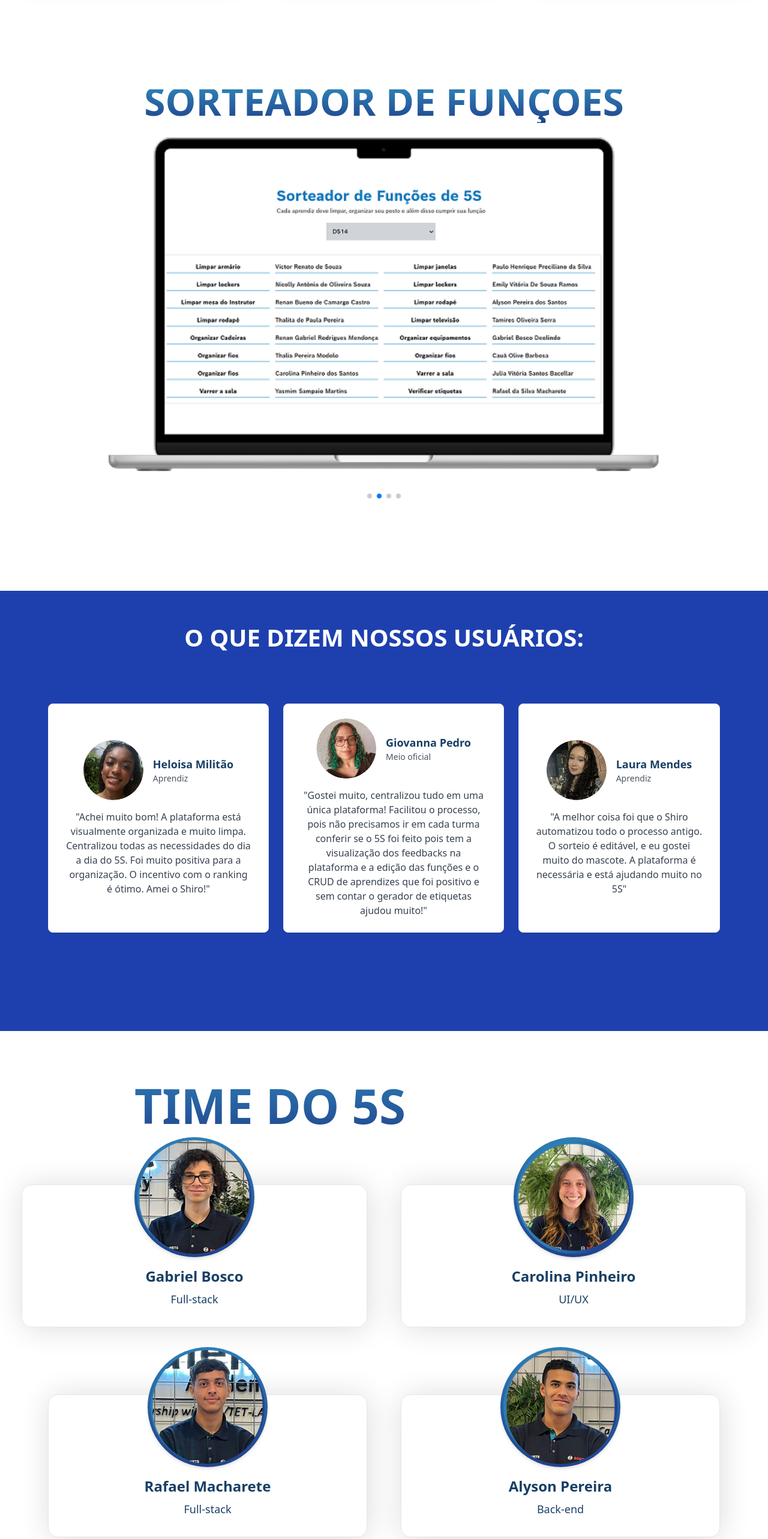
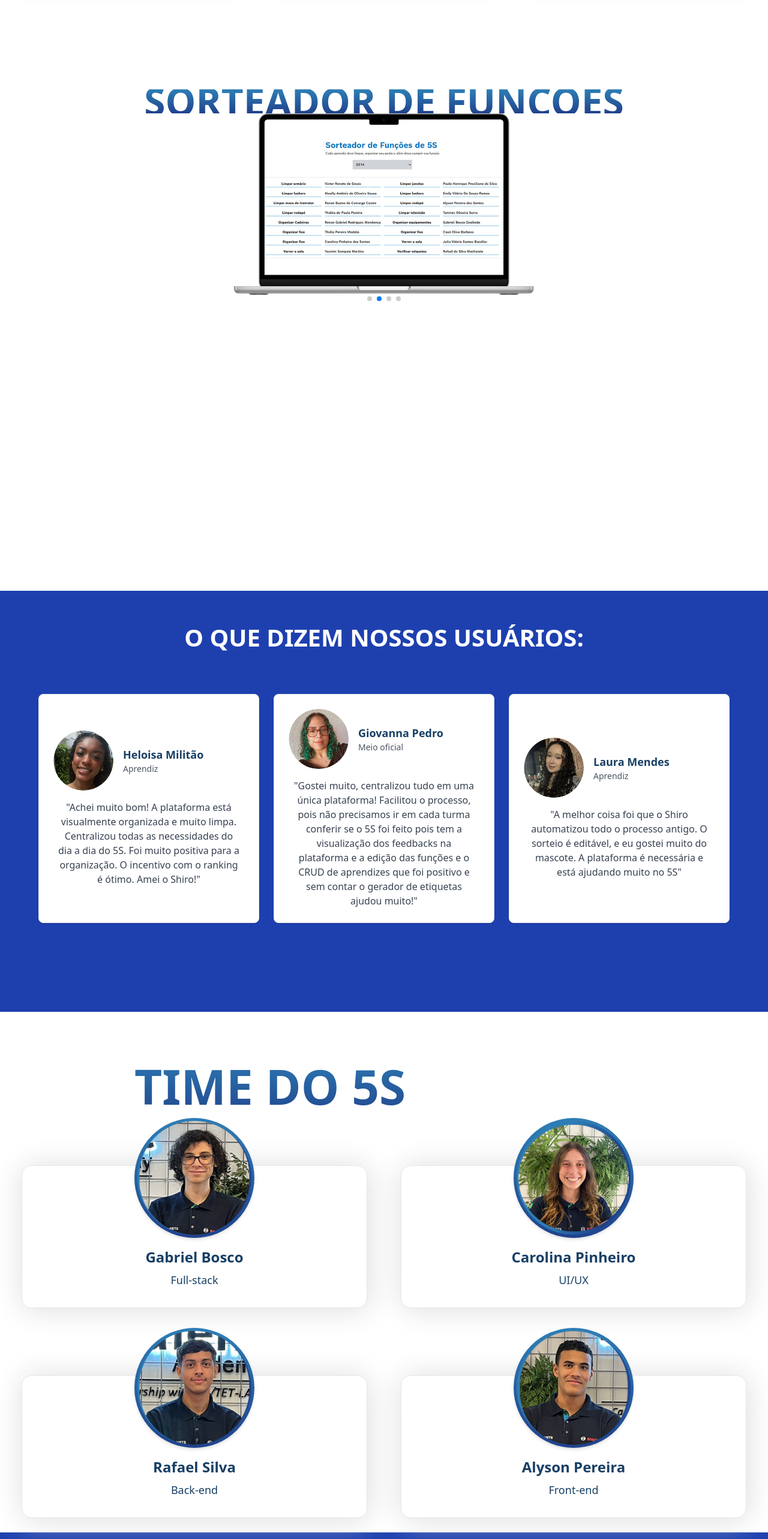
Before and after one commit to CarolinaPinheiroSantos/SinglePageShiro, a React (Vite) app: page / in a window 1280 px wide. Shown: the part 2240-4806 px from the top of the page at 60% size. Built offline with nearby package versions, Linux system fonts and the light colour scheme.

Commit message:
30/07/25

```diff
--- a/src/App.jsx
+++ b/src/App.jsx
@@ -108,8 +108,8 @@ function App() {
       <Carousel/>
     </section>
 
-    <section className="bg-blue px-6 py-12 flex flex-col items-center gap-6">
-      <h1 className="text-white text-[1.25rem] md:text-[2rem] lg:text-[2.5rem] flex justify-center font-bold">
+    <section className="bg-blue px-4 sm:px-6 py-12 flex flex-col items-center gap-6 overflow-x-hidden">
+      <h1 className="text-white text-[1.4rem] md:text-[2rem] lg:text-[2.5rem] flex justify-center font-bold">
         O QUE DIZEM NOSSOS USUÁRIOS:
       </h1>
 
@@ -142,7 +142,7 @@ function App() {
 
 
     <section className="mt-16">
-      <h2 className="text-[3.5rem] lg:text-[5rem] font-bold text-center lg:text-left lg:pl-[14rem]  bg-blueGradient bg-clip-text text-transparent mb-12">TIME DO 5S</h2>
+      <h2 className="text-[3rem] lg:text-[5rem] font-bold text-center lg:text-left lg:pl-[14rem]  bg-blueGradient bg-clip-text text-transparent mb-12">TIME DO 5S</h2>
 
       <div className="flex flex-row justify-center gap-6">
 
@@ -152,10 +152,10 @@ function App() {
       </div>
     </section>
 
-    <section className="m-16">
+    <section className="mt-16">
       <div className="flex flex-row justify-center gap-6">
-        <Members imgProgrammer={Programmer3} nameProgrammer="Rafael Macharete" role="Full-stack" />
-        <Members imgProgrammer={Programmer4} nameProgrammer="Alyson Pereira" role="Back-end" />
+        <Members imgProgrammer={Programmer3} nameProgrammer="Rafael Silva" role="Back-end" />
+        <Members imgProgrammer={Programmer4} nameProgrammer="Alyson Pereira" role="Front-end" />
       </div>
     </section>
 
--- a/src/component/Card.jsx
+++ b/src/component/Card.jsx
@@ -38,7 +38,7 @@ function Card({ img, title, text, centerOnTablet = false }) {
       animate={controls}
       style={{ boxShadow: "2px 2px 50px #DCDCDC" }}
       className={`px-5 m-6 h-[300px] flex flex-col justify-center items-center gap-4 border rounded-lg overflow-hidden ${
-        centerOnTablet ? "md:col-span-2 md:mx-auto lg:col-span-1 lg:mx-0" : ""
+        centerOnTablet ? "md:col-span-2 lg:col-span-1 lg:mx-0" : ""
       }`}
     >
       <motion.img
--- a/src/component/Carousel.jsx
+++ b/src/component/Carousel.jsx
@@ -11,8 +11,27 @@ import screen4 from '../assets/feedback.png';
 import { Autoplay, Pagination, Navigation } from 'swiper/modules';
 
 function Carousel() {
+  const slides = [
+    {
+      title: 'GERADOR DE ETIQUETAS',
+      image: screen1,
+    },
+    {
+      title: 'SORTEADOR DE FUNÇÕES',
+      image: screen2,
+    },
+    {
+      title: 'RANKING DE NOTAS',
+      image: screen3,
+    },
+    {
+      title: 'CONTROLE DE FEEDBACKS',
+      image: screen4,
+    },
+  ];
+
   return (
-    <div className="w-full h-screen bg-white text-white font-sans px-4 py-10">
+    <div className="w-full min-h-screen bg-white text-white font-sans px-4 py-10">
       <Swiper
         spaceBetween={30}
         centeredSlides={true}
@@ -20,40 +39,33 @@ function Carousel() {
           delay: 2500,
           disableOnInteraction: false,
         }}
-        pagination={{
-          clickable: true,
-        }}
+        pagination={{ clickable: true }}
         navigation={true}
         modules={[Autoplay, Pagination, Navigation]}
         className="mySwiper w-full h-full"
       >
-        <SwiperSlide className="flex flex-col justify-between items-center w-full h-full px-4 py-6">
-          <h1 className="text-2xl md:text-4xl lg:text-[4rem] lg:pb-4 bg-blueGradient bg-clip-text text-transparent font-extrabold px-3 text-center">
-            GERADOR DE ETIQUETAS
-          </h1>
-          <img src={screen1} className="block w-full h-[90%] object-contain p-6 flex-1" />
-        </SwiperSlide>
+        {slides.map((slide, index) => (
+          <SwiperSlide
+            key={index}
+            className="flex flex-col justify-between items-center w-full  px-4 py-6"
+          >
+            {/* Título no topo */}
+            <h1 className="text-2xl md:text-4xl lg:text-[4rem] bg-blueGradient bg-clip-text text-transparent font-extrabold px-3 text-center flex items-center justify-center">
+              {slide.title}
+            </h1>
 
-        <SwiperSlide className="flex flex-col justify-between items-center w-full h-full px-4 py-6">
-          <h1 className="text-2xl md:text-4xl lg:text-[4rem] lg:pb-4 bg-blueGradient bg-clip-text text-transparent font-extrabold px-3 text-center">
-            SORTEADOR DE FUNÇÕES
-          </h1>
-          <img src={screen2} className="block w-full h-[90%] object-contain p-6 flex-1" />
-        </SwiperSlide>
+            <div className="flex-grow" />
 
-        <SwiperSlide className="flex flex-col justify-between items-center w-full h-full px-4 py-6">
-          <h1 className="text-2xl md:text-4xl lg:text-[4rem] lg:pb-4 bg-blueGradient bg-clip-text text-transparent font-extrabold px-3 text-center">
-            RANKING DE NOTAS
-          </h1>
-          <img src={screen3} className="block w-full h-[90%] object-contain p-6 flex-1" />
-        </SwiperSlide>
-
-        <SwiperSlide className="flex flex-col justify-between items-center w-full h-full px-4 py-6">
-          <h1 className="text-2xl md:text-4xl lg:text-[4rem] lg:pb-4 bg-blueGradient bg-clip-text text-transparent font-extrabold px-3 text-center">
-            MONITORAMENTO DE FEEDBACKS
-          </h1>
-          <img src={screen4} className="block w-full h-[90%] object-contain p-6 flex-1" />
-        </SwiperSlide>
+            {/* Imagem fixa no fim */}
+            <div className="w-full flex justify-center mt-auto">
+              <img
+                src={slide.image}
+                alt={`slide-${index}`}
+                className="w-full max-w-[500px] object-contain"
+              />
+            </div>
+          </SwiperSlide>
+        ))}
       </Swiper>
     </div>
   );
--- a/src/component/Feedbacks.jsx
+++ b/src/component/Feedbacks.jsx
@@ -1,14 +1,18 @@
 function Feedback({ img, name, role, feedback }) {
   return (
-    <section className="w-full max-w-md p-5 py-6 m-4 flex flex-col justify-center items-center gap-4 border rounded-lg overflow-hidden bg-white shadow">
-      <div className="flex items-center gap-4">
-        <img src={img} alt={name} className="w-[100px] h-[100px] rounded-full object-cover" />
+    <section className="w-full p-4 sm:p-6 flex flex-col justify-center items-center gap-4 border rounded-lg bg-white shadow">
+      <div className="flex items-center gap-4 w-full">
+        <img
+          src={img}
+          alt={name}
+          className="w-[70px] h-[70px] sm:w-[100px] sm:h-[100px] rounded-full object-cover"
+        />
         <div className="flex flex-col">
-          <h2 className="text-lg font-semibold text-darkBlue">{name}</h2>
+          <h2 className="text-base sm:text-lg font-semibold text-darkBlue">{name}</h2>
           <h4 className="text-sm text-gray-600">{role}</h4>
         </div>
       </div>
-      <p className="text-center text-gray-700 px-2">{feedback}</p>
+      <p className="text-sm sm:text-base text-gray-700 text-center px-1 sm:px-2">{feedback}</p>
     </section>
   );
 }
--- a/src/component/Members.jsx
+++ b/src/component/Members.jsx
@@ -13,7 +13,7 @@ function Members({ imgProgrammer, nameProgrammer, role }) {
       </div>
 
       <h2 className="text-2xl font-bold text-darkBlue mt-6 text-center">{nameProgrammer}</h2>
-      <h4 className="text-lg text-darkBlue text-center">{role}</h4>
+      <h2 className="text-lg text-darkBlue text-center">{role}</h2>
     </section>
 
 
--- a/src/component/Orbiting5S.jsx
+++ b/src/component/Orbiting5S.jsx
@@ -3,7 +3,7 @@ import { motion } from "framer-motion";
 function Orbiting5S({ centerImg, surroundingImgs = [] }) {
   return (
     <div className="relative w-full h-[400px] sm:h-[500px] flex items-center justify-center overflow-visible">
-      {/* Orbiting container */}
+      {/* Orbiting container girando em volta do centro */}
       <motion.div
         className="absolute w-[280px] sm:w-[400px] h-[280px] sm:h-[400px] rounded-full"
         animate={{ rotate: 360 }}
@@ -17,23 +17,37 @@ function Orbiting5S({ centerImg, surroundingImgs = [] }) {
             const y = radius * Math.sin((angle * Math.PI) / 180);
 
             return (
-              <img
+              <div
                 key={i}
-                src={img}
-                alt={`orbit-${i}`}
-                className="absolute w-[60px] sm:w-[80px] h-[60px] sm:h-[80px] object-contain rounded-full shadow-md"
+                className="absolute"
                 style={{
                   left: "40%",
                   top: "40%",
-                  transform: `translate(${x}px, ${y}px)`
+                  transform: `translate(${x}px, ${y}px)`,
                 }}
-              />
+              >
+                <motion.div
+                  animate={{ rotate: 360 }}
+                  transition={{
+                    repeat: Infinity,
+                    duration: 40,
+                    ease: "linear",
+                  }}
+                  className="w-[60px] sm:w-[80px] h-[60px] sm:h-[80px]"
+                >
+                  <img
+                    src={img}
+                    alt={`orbit-${i}`}
+                    className="w-full h-full object-contain rounded-full shadow-md"
+                  />
+                </motion.div>
+              </div>
             );
           })}
         </div>
       </motion.div>
 
-      {/* Central image */}
+      {/* Central image parada */}
       <img
         src={centerImg}
         alt="center"
```
